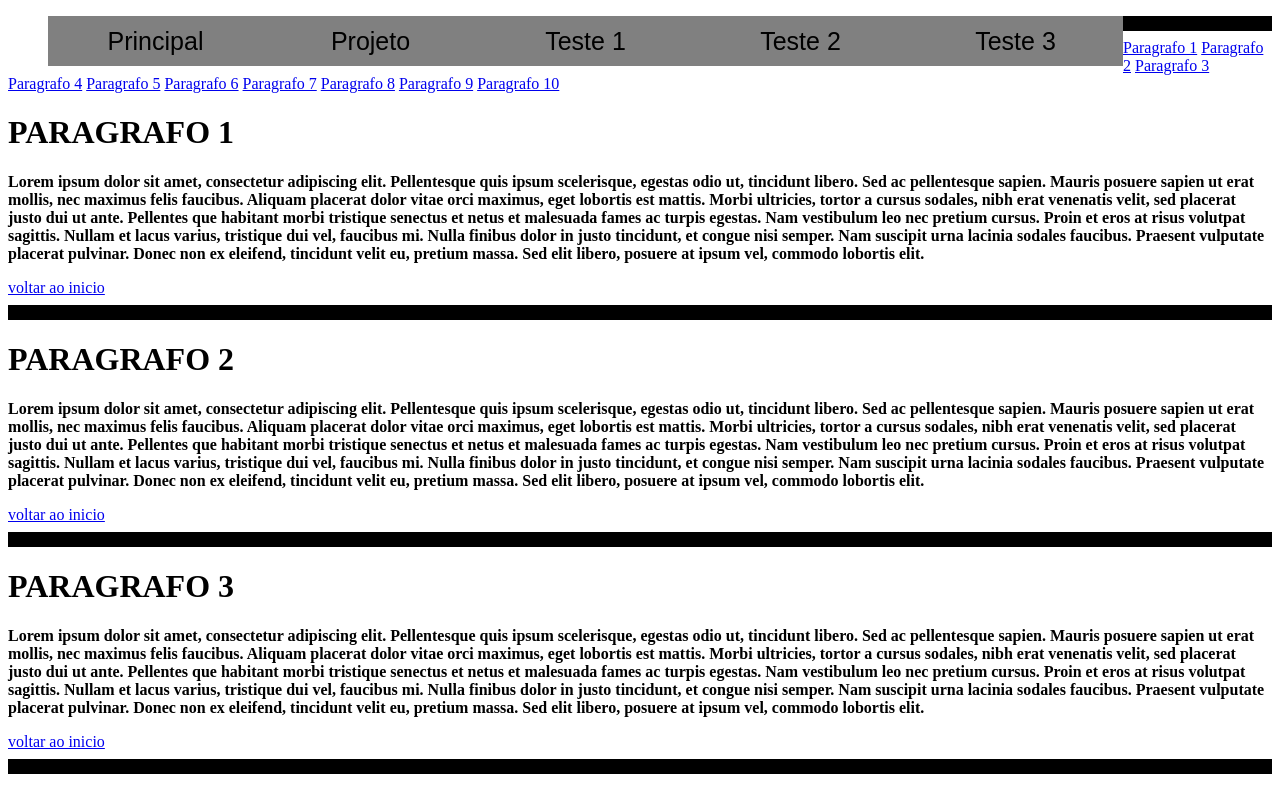
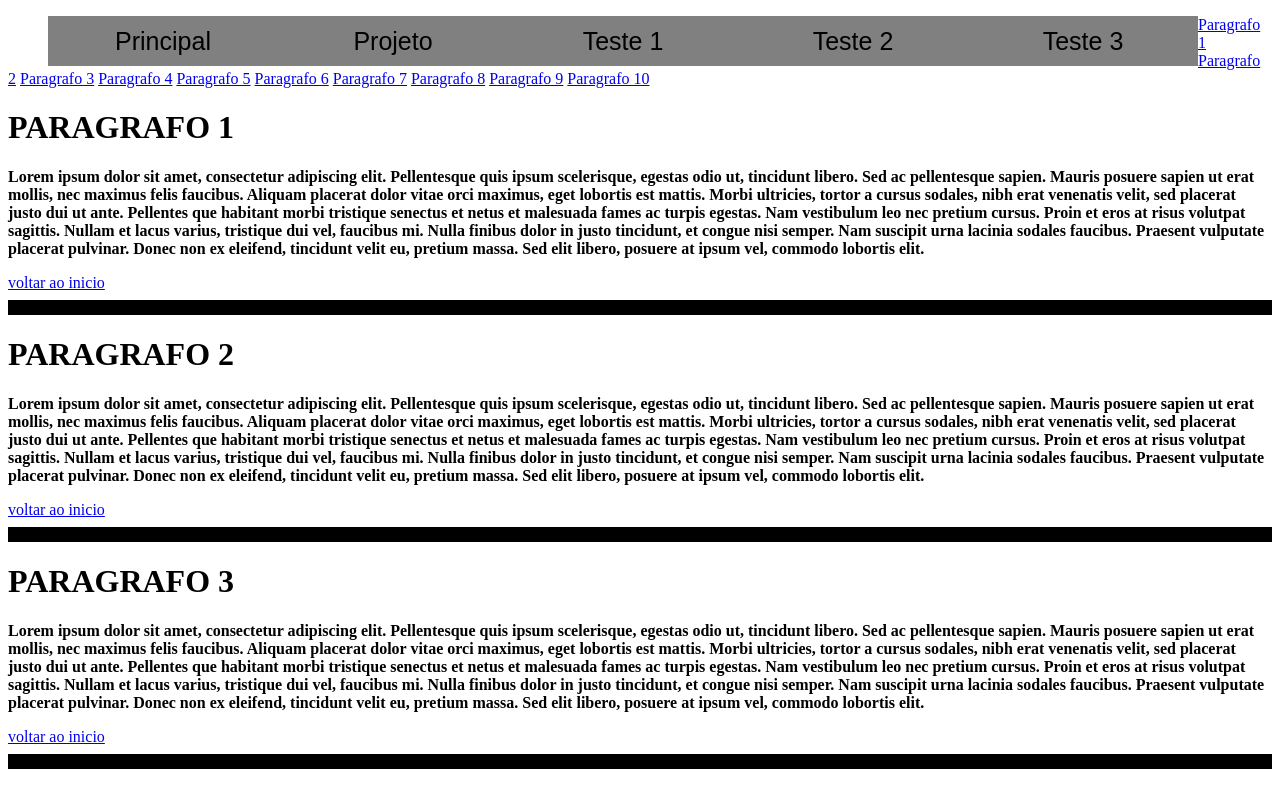
Before and after one commit to ArcMendesCD/arcmendescd.github.io, a plain HTML site: page index.html in a window 1280 px wide. Shown: the top 787 px of the page. Drawn offline with Linux system fonts and the light colour scheme.

Commit message:
Update index.html

```diff
--- a/index.html
+++ b/index.html
@@ -1,5 +1,6 @@
 <!doctype html>
-<html><head>
+<html>
+<head>
     <title>Site Teste</title>
     <meta charset="UTF-8">
     <style>
@@ -8,7 +9,7 @@
                 color: black;
                 float: left;
                 height: 50px;
-                width: 215px;
+                width: 230px;
                 display: inline-block;
                 text-align: center;
                 line-height: 50px;
@@ -30,7 +31,6 @@
         <li>Teste 3</li>
     </ul>
     </nav>
-    <hr size="15px" color="black"/>
     <a href="#p1">Paragrafo 1</a>
     <a href="#p2">Paragrafo 2</a>
     <a href="#p3">Paragrafo 3</a>
@@ -200,6 +200,5 @@
             eu, pretium massa. Sed elit libero, posuere at ipsum vel, commodo lobortis elit.</b></p>
     <a href="ancoras.html">voltar ao inicio</a>
     <hr size="15px" color="black">
-
-
-</body></html>
+</body>
+</html>
```
